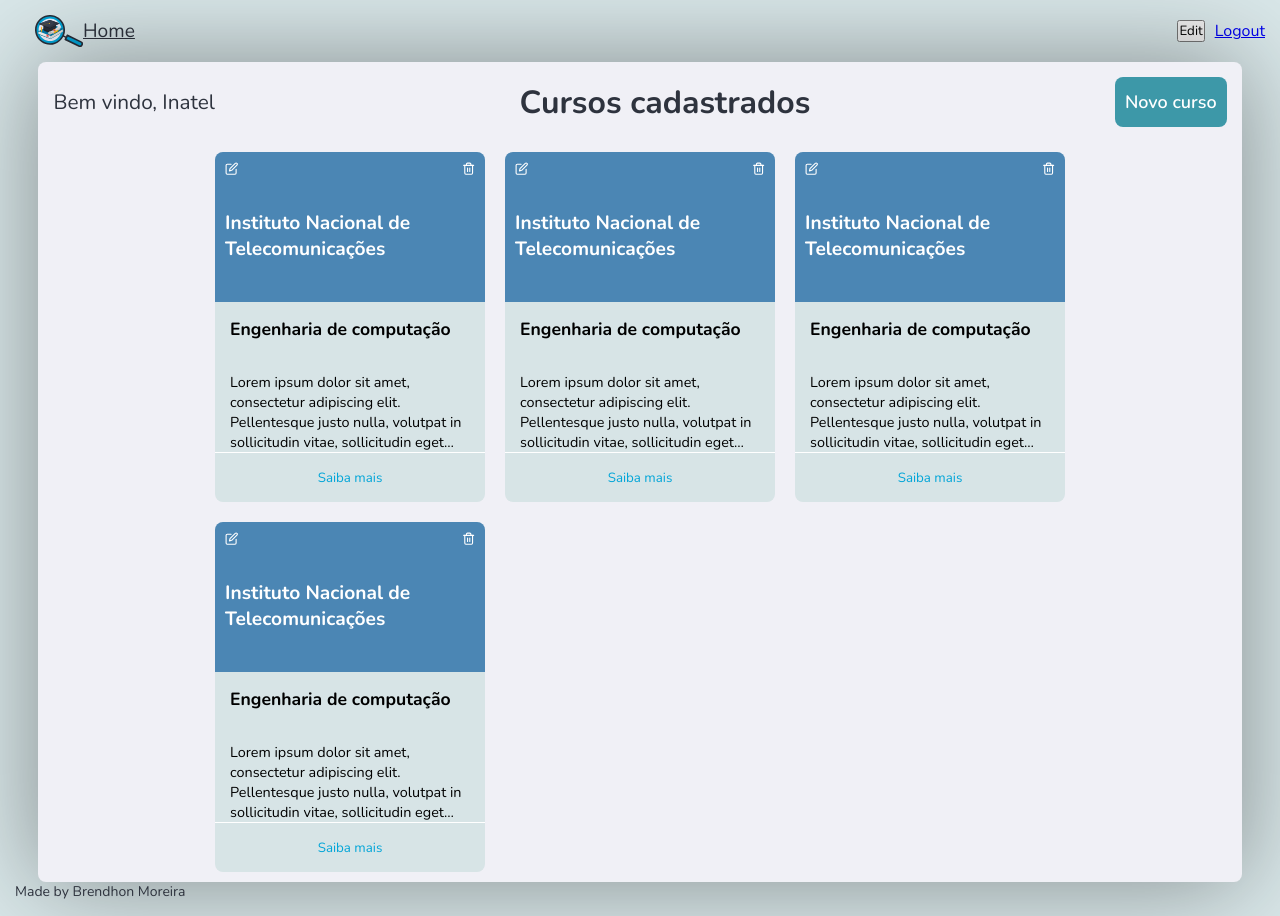
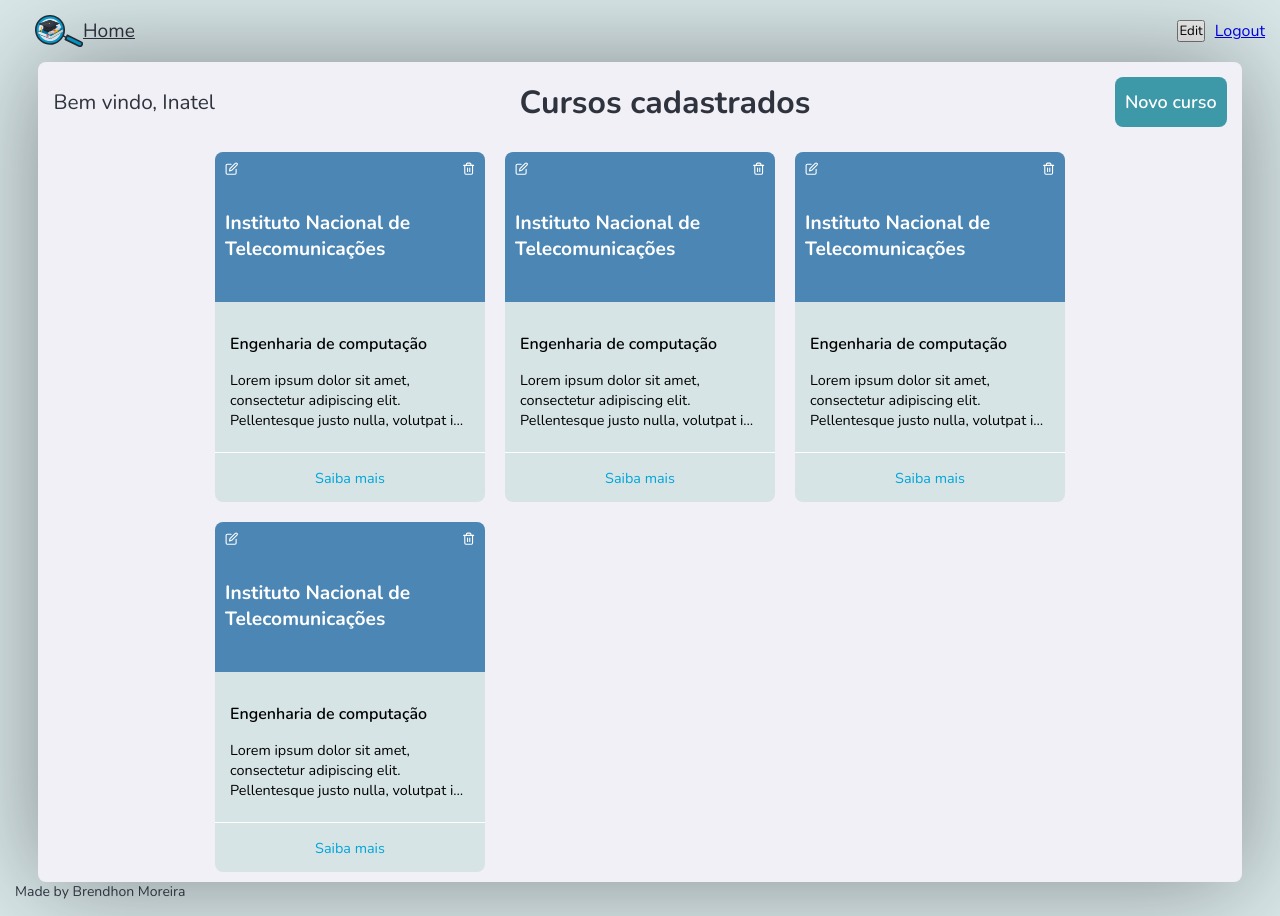
Before and after one commit to Brendhon/SearchFacul_Web, a React (Create React App) app: page /profile in a window 1280 px wide. Built offline with nearby package versions, Linux system fonts and the light colour scheme.

Commit message:
change: CSS

```diff
--- a/src/components/Card/Card.css
+++ b/src/components/Card/Card.css
@@ -1,6 +1,7 @@
 .card-container {
     width: 270px;
     margin: 10px;
+    height: 350px;
 
     border-radius: 8px;
     background: #D7E4E6;
@@ -35,14 +36,11 @@
     color: white;
     outline: none;
     border: 0;
+    cursor: pointer;
 }
 
 .card-container .card-top .card-top-authenticated .card-top-button:hover {
     opacity: 0.8;
-}
-
-.card-container .card-top .card-top-authenticated .card-top-button:active {
-    font-size: 0.9rem;
 }
 
 .card-container .card-top .card-ies {
@@ -57,24 +55,30 @@
 
 .card-container .card-content {
     display: flex;
+    flex: 1;
     flex-direction: column;
-    justify-content: space-between;
 
     height: 150px;
     padding: 15px 15px 0px 15px;
 }
 
 .card-container .card-content .card-content-title {
-    font-size: 1.1rem;
+    display: flex;
+    flex: 0.7;
+    align-items: center;
+}
+
+.card-container .card-content .card-content-title h5 {
+    font-size: 1rem;
+    font-weight: 600;
 }
 
 .card-container .card-content .card-content-text {
     font-size: 0.9rem;
-
     overflow: hidden;
     text-overflow: ellipsis;
     display: -webkit-box;
-    -webkit-line-clamp: 4;
+    -webkit-line-clamp: 3;
     -webkit-box-orient: vertical;
 }
 
@@ -91,14 +95,15 @@
 
     height: 50px;
     padding: 15px;
-    font-size: 1rem;
 }
 
 .card-container .card-bottom .card-bottom-button {
+    font-size: 0.9rem;
     background: transparent;
     border: 0;
     color: var(--c-blue);
     outline: none;
+    cursor: pointer;
 }
 
 .card-container .card-bottom .card-bottom-button:hover {
--- a/src/components/Card/Card.jsx
+++ b/src/components/Card/Card.jsx
@@ -3,7 +3,7 @@ import './Card.css'
 
 import { FiTrash2, FiEdit } from 'react-icons/fi'
 
-import Alert from  '../Alert/Alert'
+import Alert from '../Alert/Alert'
 import Modal from '../Modal/Modal'
 
 import CourseForm from '../Form/Course'
@@ -56,8 +56,12 @@ const Card = props => {
             {/* Conteúdo do Cartão */}
             <div className="card-content">
 
-                <h5 className="card-content-title"> Engenharia de computação</h5>
-                <p className="card-content-text">Lorem ipsum dolor sit amet, consectetur adipiscing elit. Pellentesque justo nulla, volutpat in sollicitudin vitae, sollicitudin eget risus. Nulla facilisi. Suspendisse congue, quam eu pharetra convallis, purus lacus malesuada purus, vitae blandit turpis nunc ac nisi. Suspendisse vitae iaculis orci, sed venenatis odio. Integer eget dui et felis ullamcorper laoreet. Integer egestas aliquam egestas. Etiam vitae eleifend metus. Nulla porta lorem eu diam lacinia, nec sollicitudin tellus sodales. Donec eros risus, ultrices eget urna in, gravida semper urna. Pellentesque eleifend mi at felis tempus rutrum. Nullam nulla felis, semper quis convallis elementum, finibus fringilla libero. Nunc sodales, massa id fermentum interdum, nibh tellus aliquam ligula, vel maximus lectus turpis vitae metus.</p>
+                <div className="card-content-title">
+                    <h5> Engenharia de computação </h5>
+                </div>
+                <div className="card-content-text">
+                    <p>Lorem ipsum dolor sit amet, consectetur adipiscing elit. Pellentesque justo nulla, volutpat in sollicitudin vitae, sollicitudin eget risus. Nulla facilisi. Suspendisse congue, quam eu pharetra convallis, purus lacus malesuada purus, vitae blandit turpis nunc ac nisi. Suspendisse vitae iaculis orci, sed venenatis odio. Integer eget dui et felis ullamcorper laoreet. Integer egestas aliquam egestas. Etiam vitae eleifend metus. Nulla porta lorem eu diam lacinia, nec sollicitudin tellus sodales. Donec eros risus, ultrices eget urna in, gravida semper urna. Pellentesque eleifend mi at felis tempus rutrum. Nullam nulla felis, semper quis convallis elementum, finibus fringilla libero. Nunc sodales, massa id fermentum interdum, nibh tellus aliquam ligula, vel maximus lectus turpis vitae metus.</p>
+                </div>
 
             </div>
 
@@ -69,7 +73,7 @@ const Card = props => {
             </footer>
 
             {/* Componentes com posições não fixadas */}
-            <Alert type="info" text="Deletado com sucesso" open={alert} onClose={alertClose}/>
+            <Alert type="info" text="Deletado com sucesso" open={alert} onClose={alertClose} />
 
             <Modal open={edit} onClose={editClose}>
                 <CourseForm title="Digite os novos dados" />
```
